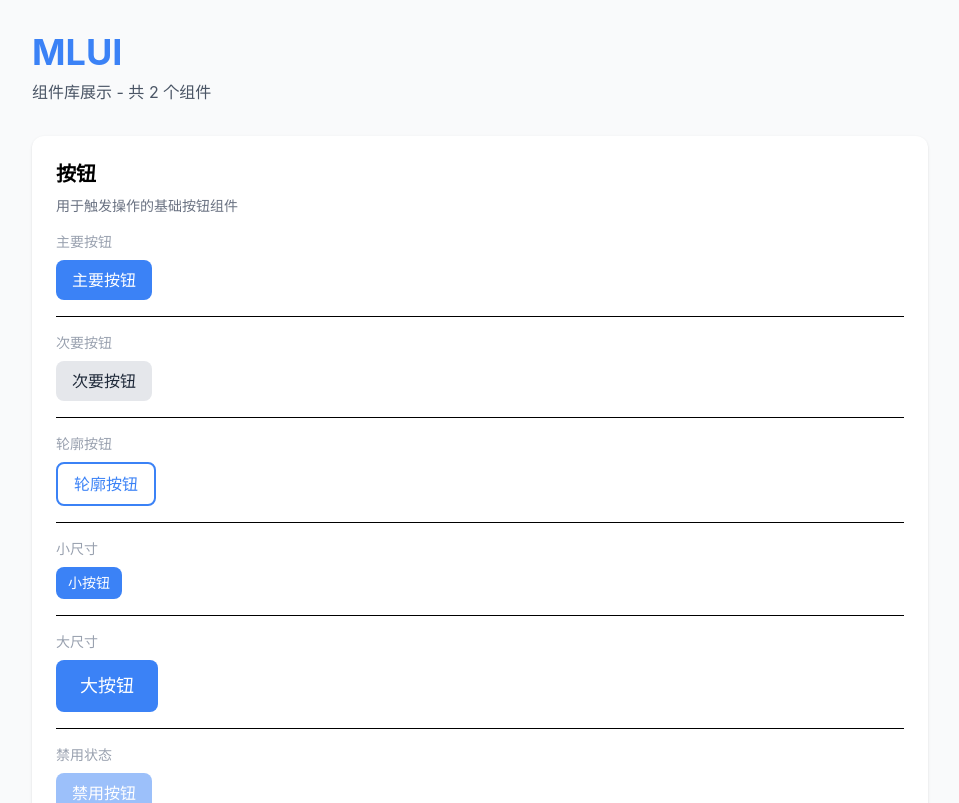
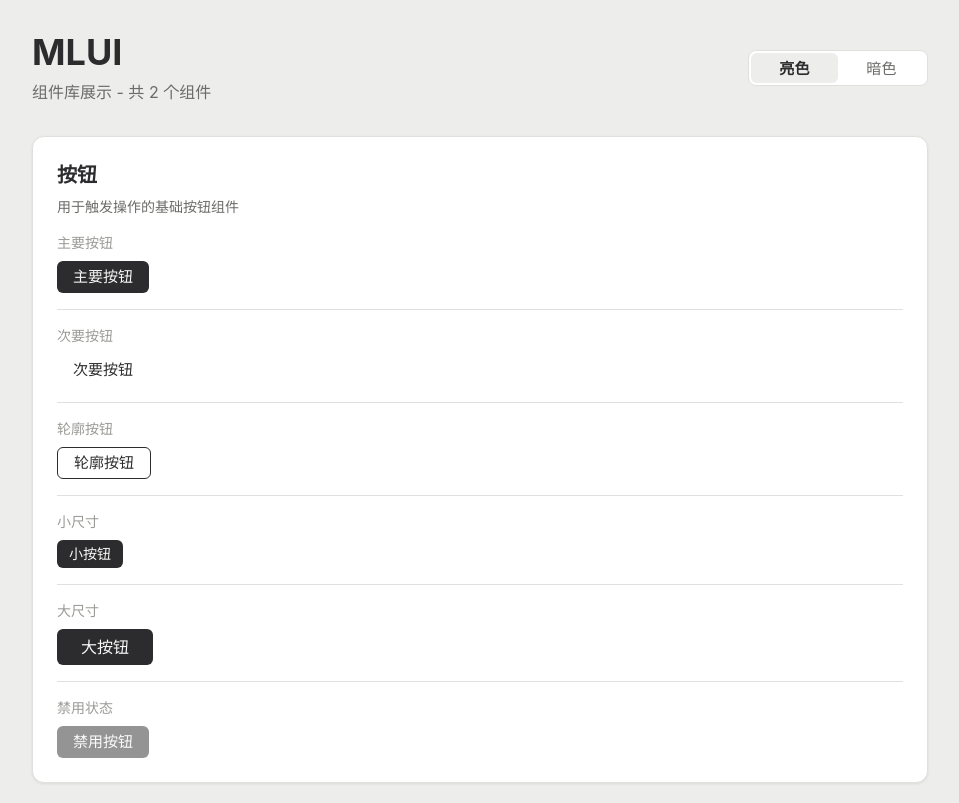
Before and after one commit to MaodeLab/MLUI, a Next.js app: page / in a window 1280 px wide. Shown: the top 803 px of the page, without its empty margins (160-1119 px from the left). Built offline with nearby package versions, Linux system fonts and the light colour scheme.

Commit message:
feat: 添加暗色模式支持
- app/globals.css 添加亮色/暗色 CSS 变量
- app/page.tsx 添加主题切换功能，使用 SegmentedControl 控制
- Button 组件样式适配 CSS 变量
- SegmentedControl 组件样式适配 CSS 变量，新增 width/height 属性

```diff
--- a/app/globals.css
+++ b/app/globals.css
@@ -1,9 +1,45 @@
 @import "tailwindcss";
 
 @theme {
-  --color-primary: #3b82f6;
-  --color-secondary: #64748b;
-  --color-success: #22c55e;
-  --color-danger: #ef4444;
-  --color-warning: #f59e0b;
+  /* 亮色模式 - 默认 */
+  --color-primary: #2C2C2E;
+  --color-primary-hover: #1A1A1C;
+  --color-primary-active: #0D0D0F;
+  --color-bg: #F8F8F7;
+  --color-bg-secondary: #EDEDEB;
+  --color-bg-hover: #E5E5E2;
+  --color-bg-card: #FFFFFF;
+  --color-bg-card-light: #F5F5F4;
+  --color-text: #2C2C2E;
+  --color-text-secondary: #6B6B68;
+  --color-text-muted: #9A9A97;
+  --color-border: #E0E0DD;
+  --color-ring: #2C2C2E;
+  --color-shadow: rgba(0, 0, 0, 0.08);
 }
+
+/* 暗色模式 */
+.dark {
+  --color-primary: #F7F7F7;
+  --color-primary-hover: #E0E0E0;
+  --color-primary-active: #C8C8C8;
+  --color-bg: #2C2C2E;
+  --color-bg-secondary: #3A3A3C;
+  --color-bg-hover: #48484A;
+  --color-bg-card: #545454;
+  --color-bg-card-light: #626264;
+  --color-text: #F7F7F7;
+  --color-text-secondary: #B8B8B8;
+  --color-text-muted: #8A8A8A;
+  --color-border: #4A4A4C;
+  --color-ring: #F7F7F7;
+  --color-shadow: rgba(0, 0, 0, 0.4);
+}
+
+@layer base {
+  body {
+    background-color: var(--color-bg);
+    color: var(--color-text);
+    transition: background-color 0.3s ease, color 0.3s ease;
+  }
+}
--- a/app/page.tsx
+++ b/app/page.tsx
@@ -1,31 +1,76 @@
 // app/page.tsx
 'use client';
 
-import { componentDemos } from '@/components';
-import type { ComponentDemo } from '@/components';
+import { useState, useEffect } from 'react';
+import { componentDemos, SegmentedControl } from '@/components';
 import type { ComponentType } from 'react';
 
 export default function Home() {
+  const [theme, setTheme] = useState<'light' | 'dark'>('light');
+
+  useEffect(() => {
+    const savedTheme = localStorage.getItem('theme') as 'light' | 'dark' | null;
+    if (savedTheme) {
+      setTheme(savedTheme);
+      document.documentElement.classList.toggle('dark', savedTheme === 'dark');
+    } else {
+      const systemDark = window.matchMedia('(prefers-color-scheme: dark)').matches;
+      const initialTheme = systemDark ? 'dark' : 'light';
+      setTheme(initialTheme);
+      document.documentElement.classList.toggle('dark', initialTheme === 'dark');
+    }
+  }, []);
+
+  const handleThemeChange = (value: string) => {
+    const newTheme = value as 'light' | 'dark';
+    setTheme(newTheme);
+    document.documentElement.classList.toggle('dark', newTheme === 'dark');
+    localStorage.setItem('theme', newTheme);
+  };
+
   return (
-    <main className="min-h-screen p-8 bg-gray-50">
+    <main className="min-h-screen p-8 bg-[var(--color-bg-secondary)] text-[var(--color-text)] transition-colors duration-300">
       <div className="max-w-4xl mx-auto">
-        <h1 className="text-4xl font-bold text-primary mb-2">MLUI</h1>
-        <p className="text-gray-600 mb-8">组件库展示 - 共 {componentDemos.length} 个组件</p>
+        <div className="flex items-center justify-between mb-8">
+          <div>
+            <h1 className="text-4xl font-bold text-[var(--color-primary)] mb-2">MLUI</h1>
+            <p className="text-[var(--color-text-secondary)]">
+              组件库展示 - 共 {componentDemos.length} 个组件
+            </p>
+          </div>
+
+          <SegmentedControl
+            options={[
+              { label: '亮色', value: 'light' },
+              { label: '暗色', value: 'dark' },
+            ]}
+            value={theme}
+            onChange={handleThemeChange}
+          />
+        </div>
 
         <div className="space-y-8">
           {componentDemos.map((demo, index) => {
-            // 使用类型断言，因为 demo.component 可能是任何组件
             const Component = demo.component as ComponentType<any>;
 
             return (
-              <div key={index} className="bg-white p-6 rounded-xl shadow-sm">
-                <h2 className="text-xl font-semibold mb-2">{demo.title}</h2>
-                <p className="text-gray-500 text-sm mb-4">{demo.description}</p>
+              <div
+                key={index}
+                className="bg-[var(--color-bg-card)] p-6 rounded-xl shadow-[0_1px_3px_var(--color-shadow)] border border-[var(--color-border)] transition-colors duration-300"
+              >
+                <h2 className="text-xl font-semibold mb-2 text-[var(--color-text)]">
+                  {demo.title}
+                </h2>
+                <p className="text-[var(--color-text-secondary)] text-sm mb-4">
+                  {demo.description}
+                </p>
 
                 <div className="space-y-4">
                   {demo.examples.map((example, idx) => (
-                    <div key={idx} className="border-t pt-4 first:border-t-0 first:pt-0">
-                      <p className="text-sm text-gray-400 mb-2">{example.label}</p>
+                    <div key={idx} className="border-t border-[var(--color-border)] pt-4 first:border-t-0 first:pt-0 transition-colors duration-300">
+                      <p className="text-[var(--color-text-muted)] text-sm mb-2">
+                        {example.label}
+                      </p>
                       <Component key={`${index}-${idx}`} {...example.props} />
                     </div>
                   ))}
--- a/components/Button/index.tsx
+++ b/components/Button/index.tsx
@@ -1,3 +1,4 @@
+// components/Button/index.tsx
 import React from 'react';
 import { ButtonProps } from './types';
 
@@ -9,18 +10,53 @@ export const Button: React.FC<ButtonProps> = ({
   disabled = false,
   ...props
 }) => {
-  const baseStyles = 'inline-flex items-center justify-center rounded-lg font-medium transition-colors focus:outline-none focus:ring-2 focus:ring-offset-2 disabled:opacity-50 disabled:pointer-events-none';
+  const baseStyles = `
+  inline-flex
+  items-center
+  justify-center
+  rounded-md
+  font-medium
+  transition-colors
+  duration-200
+  ease-[cubic-bezier(0.25,0.46,0.45,0.94)]
+  focus:outline-none
+  focus-visible:ring-2
+  focus-visible:ring-[var(--color-ring)]
+  focus-visible:ring-offset-2
+  focus-visible:ring-offset-[var(--color-bg)]
+  disabled:opacity-50
+  disabled:pointer-events-none
+  disabled:cursor-not-allowed
+  select-none
+`;
 
   const variants = {
-    primary: 'bg-primary text-white hover:bg-blue-700 focus:ring-blue-500',
-    secondary: 'bg-gray-200 text-gray-800 hover:bg-gray-300 focus:ring-gray-500',
-    outline: 'border-2 border-primary text-primary hover:bg-blue-50 focus:ring-blue-500',
+    primary: `
+    bg-[var(--color-primary)]
+    text-[var(--color-bg)]
+    hover:bg-[var(--color-primary-hover)]
+    active:bg-[var(--color-primary-active)]
+  `,
+    secondary: `
+    bg-transparent
+    text-[var(--color-text)]
+    hover:bg-[var(--color-bg-hover)]
+    active:bg-[var(--color-bg-hover)]/40
+  `,
+    outline: `
+    bg-transparent
+    text-[var(--color-primary)]
+    border
+    border-[var(--color-primary)]
+    hover:bg-[var(--color-primary)]/8
+    active:bg-[var(--color-primary)]/4
+  `,
   };
 
   const sizes = {
-    sm: 'px-3 py-1.5 text-sm',
-    md: 'px-4 py-2 text-base',
-    lg: 'px-6 py-3 text-lg',
+    sm: 'px-3 py-1 text-sm h-7',
+    md: 'px-4 py-1.5 text-[15px] h-8',
+    lg: 'px-6 py-2 text-base h-9',
   };
 
   const classes = `${baseStyles} ${variants[variant]} ${sizes[size]} ${className}`;
--- a/components/SegmentedControl/index.tsx
+++ b/components/SegmentedControl/index.tsx
@@ -10,6 +10,8 @@ export const SegmentedControl: React.FC<SegmentedControlProps> = ({
   onChange,
   disabled = false,
   className = '',
+  width,
+  height,
   ...props
 }) => {
   const isControlled = controlledValue !== undefined;
@@ -32,7 +34,6 @@ export const SegmentedControl: React.FC<SegmentedControlProps> = ({
   const thumbRef = useRef<HTMLDivElement>(null);
   const optionRefs = useRef<(HTMLDivElement | null)[]>([]);
 
-  // 使用 Refs 存储拖拽过程中的状态，避免闭包陷阱和频繁重渲染
   const isDraggingRef = useRef(false);
   const hasMovedRef = useRef(false);
   const dragStartXRef = useRef(0);
@@ -41,9 +42,7 @@ export const SegmentedControl: React.FC<SegmentedControlProps> = ({
   const clickHandledRef = useRef(false);
 
   const DRAG_THRESHOLD = 5;
-  const ANIMATION_DURATION = 0.4;
 
-  // 纯粹通过 React State 计算并更新 Thumb 位置（用于点击和初始化）
   const updateThumbState = useCallback((index: number) => {
     const track = trackRef.current;
     const option = optionRefs.current[index];
@@ -100,7 +99,6 @@ export const SegmentedControl: React.FC<SegmentedControlProps> = ({
     if (hoverIndex !== currentIndexRef.current) {
       currentIndexRef.current = hoverIndex;
 
-      // 性能关键：拖拽过程中直接操作 DOM，绝不触发 setState
       const track = trackRef.current;
       const thumb = thumbRef.current;
       const option = optionRefs.current[hoverIndex];
@@ -113,7 +111,6 @@ export const SegmentedControl: React.FC<SegmentedControlProps> = ({
         thumb.style.width = `${optionRect.width}px`;
       }
 
-      // 直接修改 active class，提供即时视觉反馈
       optionRefs.current.forEach((el, i) => {
         if (el) {
           if (i === hoverIndex) el.classList.add('active');
@@ -132,7 +129,6 @@ export const SegmentedControl: React.FC<SegmentedControlProps> = ({
     containerRef.current?.classList.remove('dragging');
 
     if (!wasDragging && pendingClickIndexRef.current >= 0 && !clickHandledRef.current) {
-      // 处理纯点击事件
       clickHandledRef.current = true;
       const index = pendingClickIndexRef.current;
       if (index !== currentIndexRef.current) {
@@ -142,7 +138,6 @@ export const SegmentedControl: React.FC<SegmentedControlProps> = ({
         onChange?.(options[index].value);
       }
     } else if (wasDragging) {
-      // 拖拽结束：统一同步 React State
       const index = currentIndexRef.current;
       setSelectedIndex(index);
 
@@ -180,7 +175,6 @@ export const SegmentedControl: React.FC<SegmentedControlProps> = ({
     window.addEventListener('pointercancel', handlePointerUp);
   }, [disabled, handlePointerMove, handlePointerUp]);
 
-  // 当外部传入的 value 或 options 变化时，同步状态和位置
   useEffect(() => {
     const targetValue = isControlled ? controlledValue : options[currentIndexRef.current]?.value;
     const index = Math.max(0, options.findIndex(opt => opt.value === targetValue));
@@ -197,7 +191,6 @@ export const SegmentedControl: React.FC<SegmentedControlProps> = ({
     return () => cancelAnimationFrame(raf);
   }, [controlledValue, options, isControlled, updateThumbState]);
 
-  // 监听窗口尺寸变化，重新定位 Thumb
   useEffect(() => {
     const handleResize = () => {
       updateThumbState(currentIndexRef.current);
@@ -206,7 +199,6 @@ export const SegmentedControl: React.FC<SegmentedControlProps> = ({
     return () => window.removeEventListener('resize', handleResize);
   }, [updateThumbState]);
 
-  // 组件卸载时清理事件监听器
   useEffect(() => {
     return () => {
       window.removeEventListener('pointermove', handlePointerMove);
@@ -215,20 +207,35 @@ export const SegmentedControl: React.FC<SegmentedControlProps> = ({
     };
   }, [handlePointerMove, handlePointerUp]);
 
+  const containerStyle: React.CSSProperties = {};
+  if (width !== undefined) {
+    containerStyle.width = typeof width === 'number' ? `${width}px` : width;
+  }
+  if (height !== undefined) {
+    containerStyle.height = typeof height === 'number' ? `${height}px` : height;
+  }
+
+  const trackStyle: React.CSSProperties = {};
+  if (height !== undefined) {
+    trackStyle.height = typeof height === 'number' ? `${height}px` : height;
+  }
+
   return (
     <div className="flex flex-col items-center gap-5">
       <div
         ref={containerRef}
-        className={`relative flex w-[280px] items-center rounded-lg border-[1.5px] border-[#dee2ea] bg-white p-0.5 select-none transition-colors duration-200 ease leading-none ${disabled ? 'opacity-60 cursor-not-allowed' : 'cursor-default'} ${className}`}
+        className={`relative flex min-w-[180px] min-h-[30px] items-center rounded-lg border-[1.5px] border-[var(--color-border)] bg-[var(--color-bg-card)] p-0.5 select-none transition-colors duration-200 ease leading-none ${disabled ? 'opacity-60 cursor-not-allowed' : 'cursor-default'} ${className}`}
+        style={containerStyle}
         {...props}
       >
         <div
           ref={trackRef}
-          className="relative flex h-9 w-full items-center rounded-md bg-transparent isolate"
+          className="relative flex w-full min-h-[30px] items-center rounded-md bg-transparent isolate"
+          style={trackStyle}
         >
           <div
             ref={thumbRef}
-            className="absolute top-0 h-full rounded-md border-[1.5px] border-[#cdd5e0] bg-[#f0f3f8] z-[1] pointer-events-none will-change-[left,width] transition-[left,width] duration-[400ms] ease-[cubic-bezier(0.34,0.84,0.42,1.0)]"
+            className="absolute top-0 h-full rounded-md bg-[var(--color-bg-secondary)] z-[1] pointer-events-none will-change-[left,width] transition-[left,width] duration-[400ms] ease-[cubic-bezier(0.34,0.84,0.42,1.0)]"
             style={{
               left: `${thumbPos.left}px`,
               width: `${thumbPos.width}px`,
@@ -241,7 +248,7 @@ export const SegmentedControl: React.FC<SegmentedControlProps> = ({
               ref={(el) => {
                 if (el) optionRefs.current[index] = el;
               }}
-              className={`flex-1 flex items-center justify-center z-[2] ${disabled ? 'cursor-not-allowed' : 'cursor-pointer'} ${index === selectedIndex ? 'font-semibold text-[#0f1825]' : 'font-medium text-[#5c6979]'} text-[15px] tracking-[0.2px] transition-colors duration-[250ms] ease-[cubic-bezier(0.25,0.46,0.45,0.94)] rounded-md bg-transparent relative whitespace-nowrap h-full px-1 pointer-events-auto select-none`}
+              className={`flex-1 flex items-center justify-center z-[2] ${disabled ? 'cursor-not-allowed' : 'cursor-pointer'} ${index === selectedIndex ? 'font-semibold text-[var(--color-text)]' : 'font-medium text-[var(--color-text-secondary)]'} text-[15px] tracking-[0.2px] transition-colors duration-[250ms] ease-[cubic-bezier(0.25,0.46,0.45,0.94)] rounded-md bg-transparent relative whitespace-nowrap h-full px-1 pointer-events-auto select-none`}
               data-index={index}
               data-value={option.value}
               onPointerDown={(e) => handlePointerDown(e, index)}
```
Also changed, not shown: components/SegmentedControl/types.ts (+3 -6 lines).
